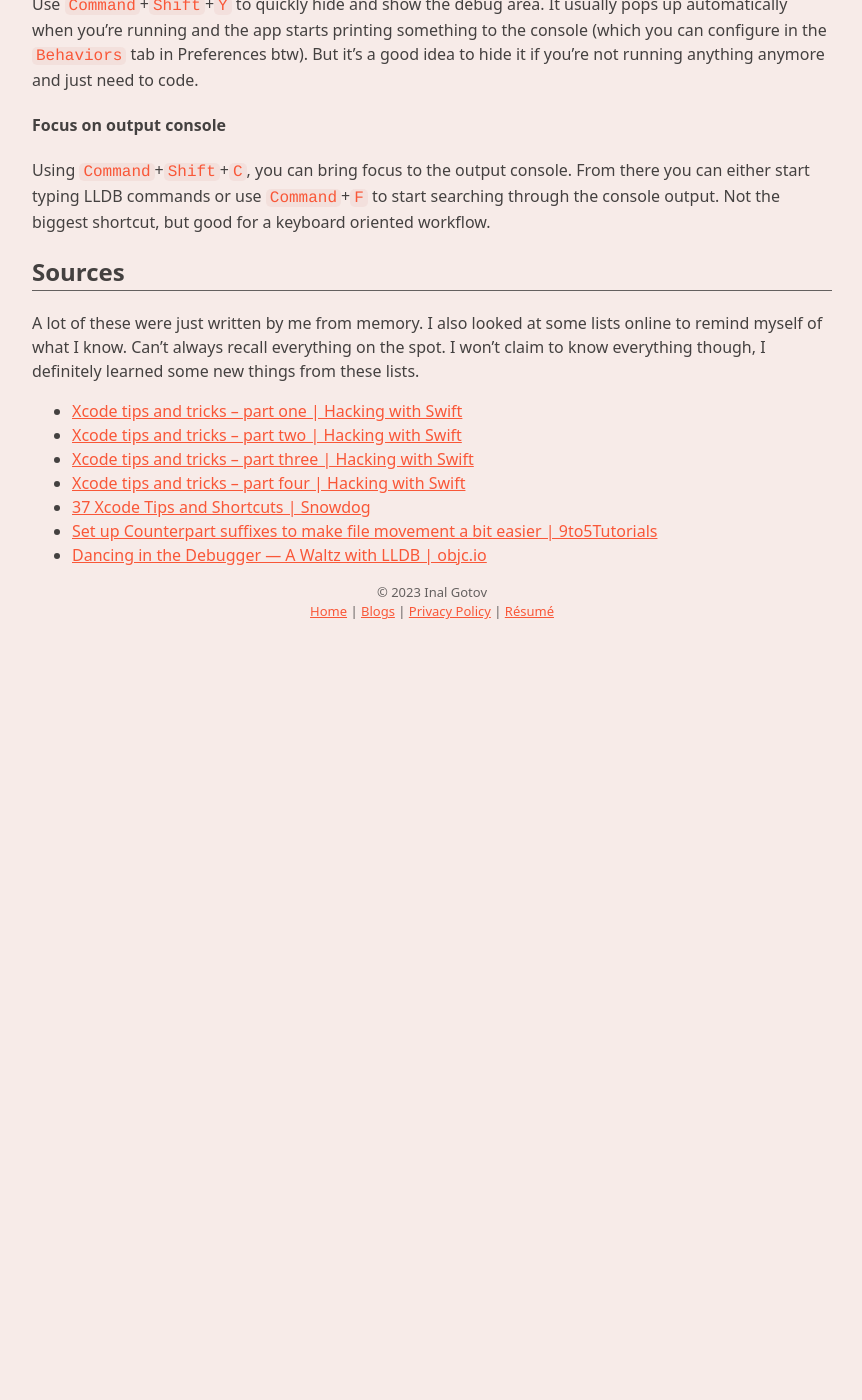
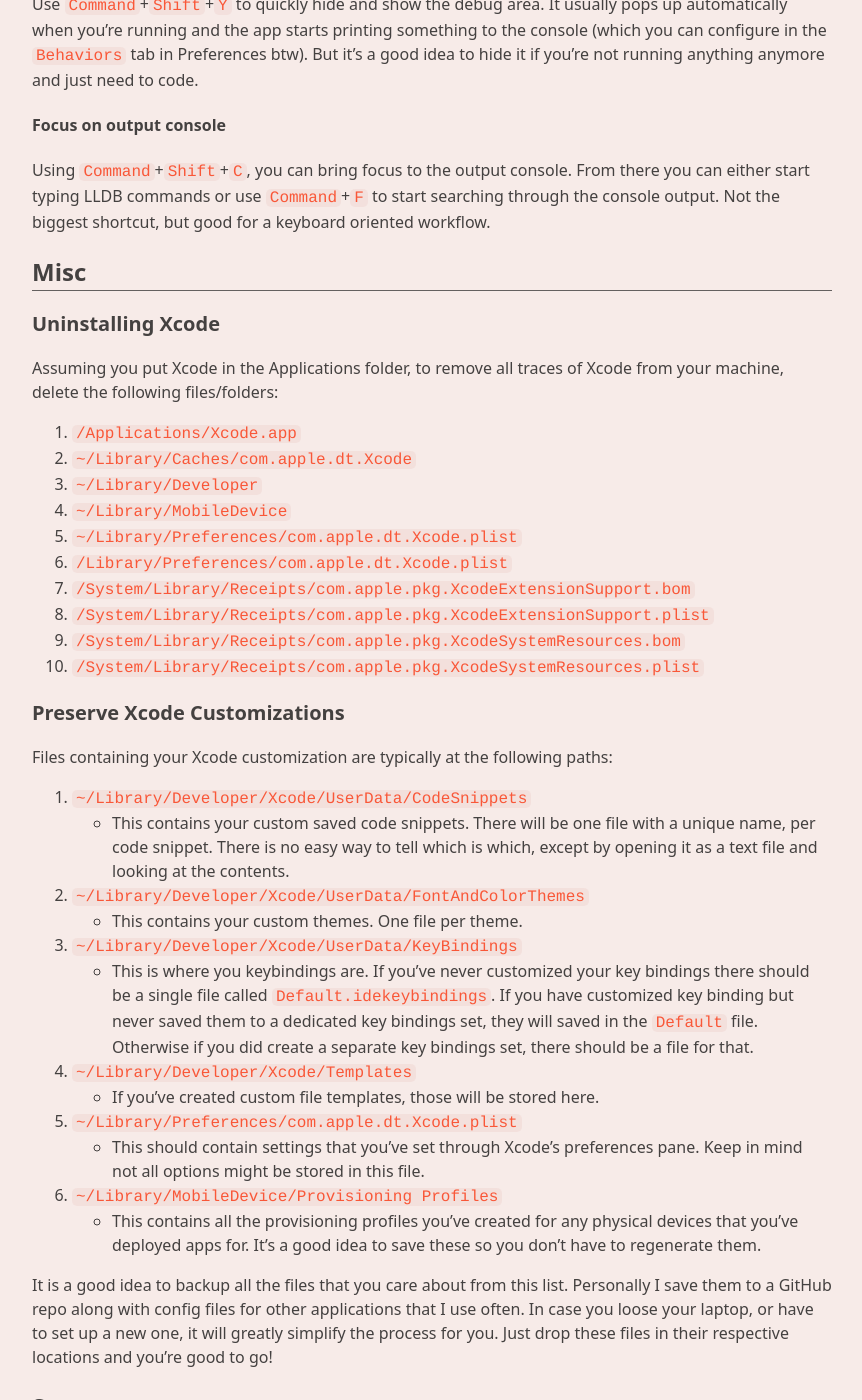
Before and after one commit to sketch204/sketch204.github.io, a Jekyll site: the page built from _posts/2023-05-01-xcode-bag-of-trick.md, in a window 1280 px wide and 1400 px high, scrolled down 20426 px. Shown: the whole window, without its empty margins (208-1070 px from the left). Built offline with Jekyll 4.4.1, drawn with Linux system fonts in a browser that asks for light colours; before the commit the page ends 21056 px from its top, so only the background shows below that; some of the changed text lies outside the part shown.

Commit message:
- Consolidated the two posts about Xcode into the Xcode tips and tricks article

```diff
--- a/_posts/2023-05-01-xcode-bag-of-trick.md
+++ b/_posts/2023-05-01-xcode-bag-of-trick.md
@@ -2,6 +2,7 @@
 layout: post
 title: Big bag of Xcode tips & tricks
 description: A list of Xcode tips and tricks that I've learned through the years
+tags: xcode
 ---
 
 I've been a developer for a number of years now. Primarily iOS. Over the years I've learned to use Xcode quite efficiently. I won't claim to now all the ins and outs of it but I do consider myself to know more than most. Below is a list of my learnings. Perhaps you'll find them useful.
@@ -386,6 +387,42 @@ Use `Command`+`Shift`+`Y` to quickly hide and show the debug area. It usually po
 
 Using `Command`+`Shift`+`C`, you can bring focus to the output console. From there you can either start typing LLDB commands or use `Command`+`F` to start searching through the console output. Not the biggest shortcut, but good for a keyboard oriented workflow.
 
+## Misc
+
+### Uninstalling Xcode
+
+Assuming you put Xcode in the Applications folder, to remove all traces of Xcode from your machine, delete the following files/folders:
+
+1. `/Applications/Xcode.app`
+1. `~/Library/Caches/com.apple.dt.Xcode`
+1. `~/Library/Developer`
+1. `~/Library/MobileDevice`
+1. `~/Library/Preferences/com.apple.dt.Xcode.plist`
+1. `/Library/Preferences/com.apple.dt.Xcode.plist`
+1. `/System/Library/Receipts/com.apple.pkg.XcodeExtensionSupport.bom`
+1. `/System/Library/Receipts/com.apple.pkg.XcodeExtensionSupport.plist`
+1. `/System/Library/Receipts/com.apple.pkg.XcodeSystemResources.bom`
+1. `/System/Library/Receipts/com.apple.pkg.XcodeSystemResources.plist`
+
+### Preserve Xcode Customizations
+
+Files containing your Xcode customization are typically at the following paths:
+
+1. `~/Library/Developer/Xcode/UserData/CodeSnippets`
+    - This contains your custom saved code snippets. There will be one file with a unique name, per code snippet. There is no easy way to tell which is which, except by opening it as a text file and looking at the contents.
+1. `~/Library/Developer/Xcode/UserData/FontAndColorThemes`
+    - This contains your custom themes. One file per theme.
+1. `~/Library/Developer/Xcode/UserData/KeyBindings`
+    - This is where you keybindings are. If you've never customized your key bindings there should be a single file called `Default.idekeybindings`. If you have customized key binding but never saved them to a dedicated key bindings set, they will saved in the `Default` file. Otherwise if you did create a separate key bindings set, there should be a file for that.
+1. `~/Library/Developer/Xcode/Templates`
+    - If you've created custom file templates, those will be stored here.
+1. `~/Library/Preferences/com.apple.dt.Xcode.plist`
+    - This should contain settings that you've set through Xcode's preferences pane. Keep in mind not all options might be stored in this file.
+1. `~/Library/MobileDevice/Provisioning Profiles`
+    - This contains all the provisioning profiles you've created for any physical devices that you've deployed apps for. It's a good idea to save these so you don't have to regenerate them.
+
+It is a good idea to backup all the files that you care about from this list. Personally I save them to a GitHub repo along with config files for other applications that I use often. In case you loose your laptop, or have to set up a new one, it will greatly simplify the process for you. Just drop these files in their respective locations and you're good to go!
+
 ## Sources
 
 A lot of these were just written by me from memory. I also looked at some lists online to remind myself of what I know. Can't always recall everything on the spot. I won't claim to know everything though, I definitely learned some new things from these lists.
@@ -397,3 +434,4 @@ A lot of these were just written by me from memory. I also looked at some lists
 - [37 Xcode Tips and Shortcuts \| Snowdog](https://snow.dog/blog/how-to-speed-up-your-daily-development-37-xcode-tips-and-shortcuts)
 - [Set up Counterpart suffixes to make file movement a bit easier \| 9to5Tutorials](https://9to5tutorial.com/xcode-set-up-counterpartsuffixes-to-make-file-movement-a-bit-easier)
 - [Dancing in the Debugger — A Waltz with LLDB \| objc.io](https://www.objc.io/issues/19-debugging/lldb-debugging/)
+- [Uninstall xcode 10 \| Apple Developer Forums](https://developer.apple.com/forums/thread/110227?answerId=341753022#341753022)
```
Also changed, not shown: _posts/2023-04-20-preserve-xcode-customizations.md (deleted, +0 -27 lines), _posts/2023-04-20-uninstalling-xcode.md (deleted, +0 -23 lines), _posts/2023-07-15-from-c-to-swift-pt1.md (+1 -1 lines), _posts/2023-07-15-from-c-to-swift-pt2.md (+1 -1 lines).
